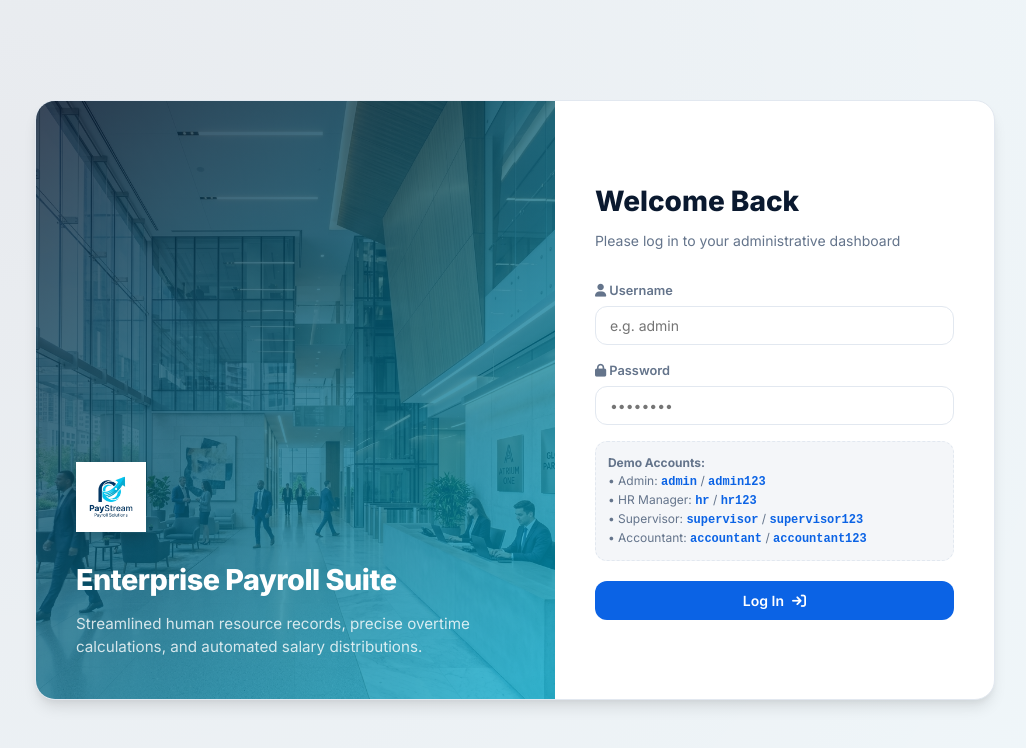
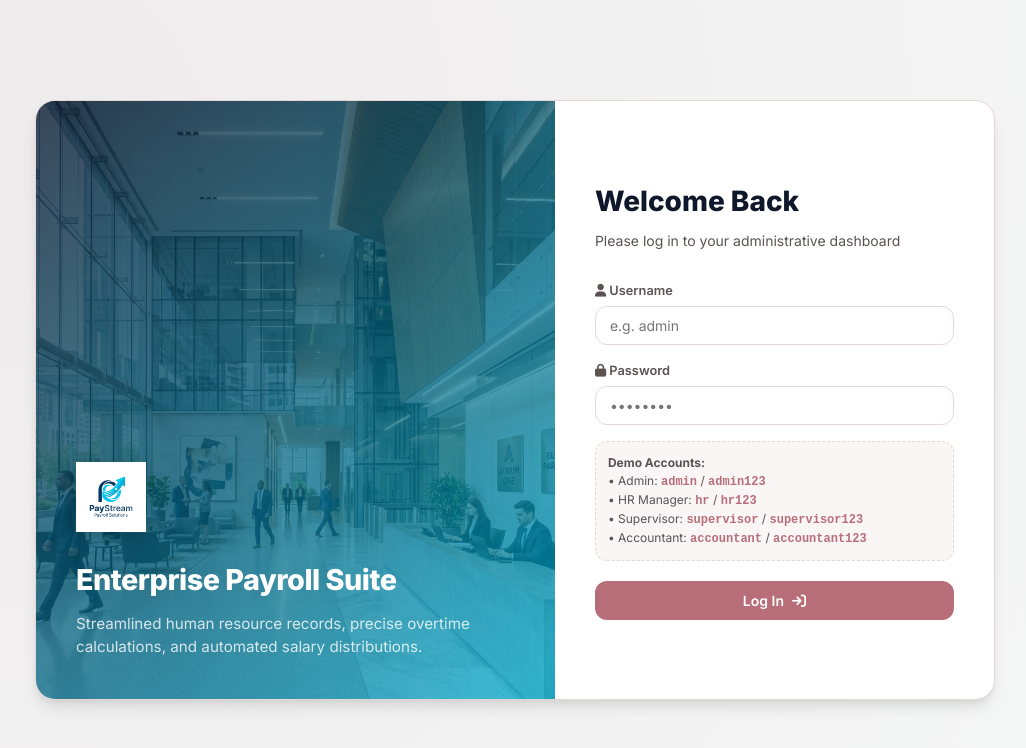
Before and after one commit to Swarnima-web/Company-Employees-Record, a website: page public/index.html in a window 1280 px wide. Shown: the whole page, without its empty margins (125-1151 px from the left). Drawn offline with nearby package versions, Linux system fonts and the light colour scheme.

Commit message:
Update theme colors to rose-gold and slate palette as requested

```diff
--- a/public/css/styles.css
+++ b/public/css/styles.css
@@ -3,11 +3,11 @@
    ========================================== */
 :root {
   /* Common Colors */
-  --primary-color: #0A192F;
-  --primary-hover: #172A45;
-  --accent-cyan: #00F2FE;
-  --accent-cyan-hover: #00B4D8;
-  --accent-blue: #0B63E5;
+  --primary-color: #0F172A;
+  --primary-hover: #1E293B;
+  --accent-cyan: #B76E79;
+  --accent-cyan-hover: #D4A5A5;
+  --accent-blue: #B76E79;
 
   --success-color: #10B981;
   --success-bg: rgba(16, 185, 129, 0.1);
@@ -19,7 +19,7 @@
   --shadow-sm: 0 2px 4px rgba(0, 0, 0, 0.05);
   --shadow-md: 0 4px 6px -1px rgba(0, 0, 0, 0.1), 0 2px 4px -1px rgba(0, 0, 0, 0.06);
   --shadow-lg: 0 10px 15px -3px rgba(0, 0, 0, 0.1), 0 4px 6px -2px rgba(0, 0, 0, 0.05);
-  --shadow-glow: 0 0 15px rgba(0, 242, 254, 0.35);
+  --shadow-glow: 0 0 15px rgba(183, 110, 121, 0.35);
 
   --font-family: 'Inter', sans-serif;
   --sidebar-width: 260px;
@@ -33,28 +33,28 @@
 
 /* Light Theme Variables */
 [data-theme="light"] {
-  --bg-primary: #F4F6F9;
+  --bg-primary: #FAF6F6;
   --bg-secondary: #FFFFFF;
-  --bg-tertiary: #E8ECEF;
-  --text-primary: #0A192F;
-  --text-secondary: #64748B;
-  --border-color: #E2E8F0;
-  --card-glow: rgba(0, 242, 254, 0.08);
-  --table-header-bg: #F8FAFC;
-  --table-hover-bg: #F1F5F9;
+  --bg-tertiary: #F3EBEB;
+  --text-primary: #0F172A;
+  --text-secondary: #5C5252;
+  --border-color: #E6D7D7;
+  --card-glow: rgba(183, 110, 121, 0.08);
+  --table-header-bg: #FAF6F6;
+  --table-hover-bg: #F5EEEE;
 }
 
 /* Dark Theme Variables */
 [data-theme="dark"] {
-  --bg-primary: #0B132B;
-  --bg-secondary: #1C2541;
-  --bg-tertiary: #3A506B;
-  --text-primary: #F4F6F9;
-  --text-secondary: #8E9AAF;
-  --border-color: #2D3748;
-  --card-glow: rgba(0, 242, 254, 0.15);
-  --table-header-bg: #141A29;
-  --table-hover-bg: #222C4E;
+  --bg-primary: #121212;
+  --bg-secondary: #1E293B;
+  --bg-tertiary: #0F172A;
+  --text-primary: #F8FAFC;
+  --text-secondary: #CBD5E1;
+  --border-color: #334155;
+  --card-glow: rgba(183, 110, 121, 0.15);
+  --table-header-bg: #0F172A;
+  --table-hover-bg: #1E293B;
 }
 
 /* ==========================================
@@ -1204,7 +1204,7 @@ button, input, select, textarea {
 .slip-doc-title p {
   font-size: 0.85rem;
   font-weight: 700;
-  color: #0B63E5;
+  color: var(--accent-blue);
 }
 
 .slip-info-grid {
--- a/public/js/components.js
+++ b/public/js/components.js
@@ -22,16 +22,16 @@ const UIComponents = {
             label: 'Monthly Salary Expense By Dept',
             data: values,
             backgroundColor: [
-              'rgba(11, 99, 229, 0.75)',  // Accent Blue
-              'rgba(0, 242, 254, 0.75)',  // Soft Cyan
-              'rgba(16, 185, 129, 0.75)', // Emerald Green
-              'rgba(245, 158, 11, 0.75)', // Warning Gold
-              'rgba(239, 68, 68, 0.75)',  // Coral Red
-              'rgba(113, 128, 150, 0.75)' // Slate Neutral
+              'rgba(183, 110, 121, 0.75)',  // Primary Accent Rose Gold
+              'rgba(212, 165, 165, 0.75)',  // Secondary Accent Soft Rose
+              'rgba(16, 185, 129, 0.75)',   // Emerald Green
+              'rgba(245, 158, 11, 0.75)',   // Warning Gold
+              'rgba(239, 68, 68, 0.75)',    // Coral Red
+              'rgba(113, 128, 150, 0.75)'   // Slate Neutral
             ],
             borderColor: [
-              '#0B63E5',
-              '#00B4D8',
+              '#B76E79',
+              '#D4A5A5',
               '#10B981',
               '#F59E0B',
               '#EF4444',
@@ -125,12 +125,12 @@ const UIComponents = {
           datasets: [{
             label: 'Total OT Hours Worked',
             data: values,
-            borderColor: '#00F2FE',
-            backgroundColor: 'rgba(0, 242, 254, 0.1)',
+            borderColor: '#B76E79',
+            backgroundColor: 'rgba(183, 110, 121, 0.1)',
             fill: true,
             tension: 0.35,
             borderWidth: 3,
-            pointBackgroundColor: '#0B63E5',
+            pointBackgroundColor: '#D4A5A5',
             pointBorderColor: '#FFFFFF',
             pointBorderWidth: 1.5,
             pointRadius: 4,
```
